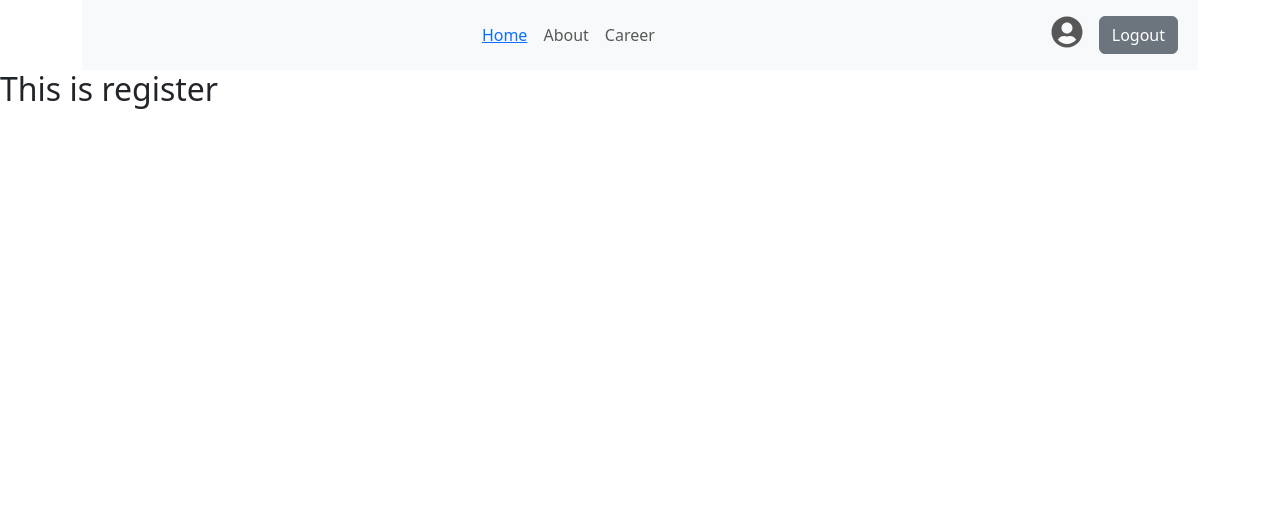
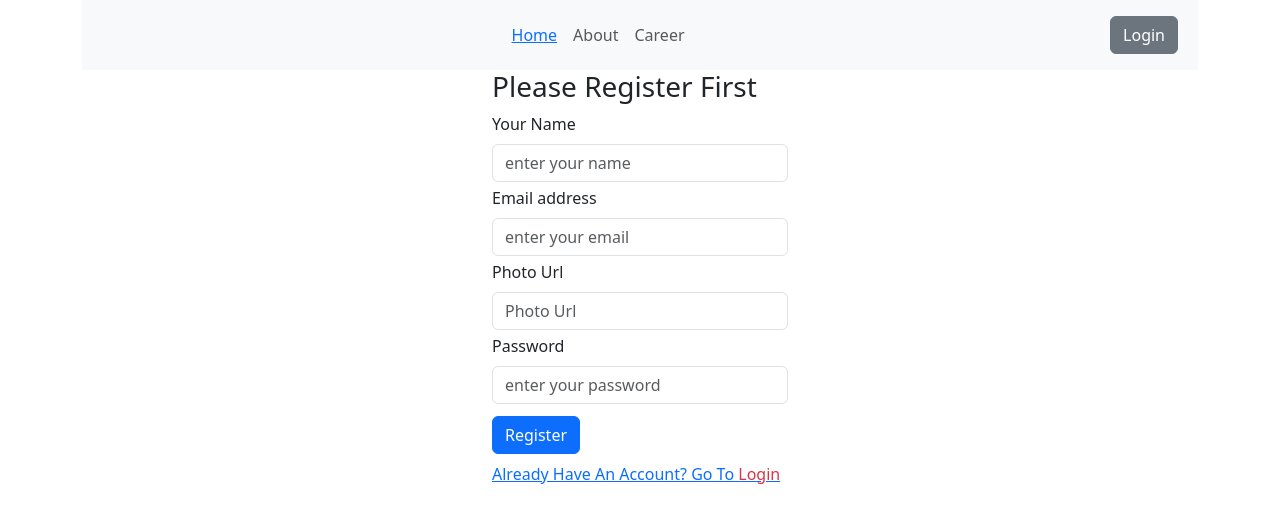
Before and after one commit to sarwar1821201/news-portal-client, a React (Vite) app: page /register in a window 1280 px wide. Shown: the top 522 px of the page. Built offline with nearby package versions, Linux system fonts and the light colour scheme.

Commit message:
create login and logout form

```diff
--- a/src/pages/Login/Login/Login.jsx
+++ b/src/pages/Login/Login/Login.jsx
@@ -1,10 +1,29 @@
 import React from 'react';
+import { Button, Container, Form } from 'react-bootstrap';
+import { Link } from 'react-router-dom';
 
 const Login = () => {
     return (
-        <div>
-            <h2>This is login</h2>
-        </div>
+        <Container className='mx-auto w-25'  >
+            <h3>Please Login</h3>
+         <Form>
+      <Form.Group className="mb-1" controlId="exampleForm.ControlInput1">
+        <Form.Label>Email address</Form.Label>
+        <Form.Control type="email" name='email' placeholder="enter your email" required  />
+      </Form.Group>
+
+      <Form.Group className="mb-1" controlId="exampleForm.ControlInput1">
+        <Form.Label>Password</Form.Label>
+        <Form.Control type="password" name='password' placeholder="enter your password" required  />
+      </Form.Group>
+
+        <Button variant='primary' type='submit'>
+            Login
+        </Button>
+
+        <Link to='/register'> <p className='mt-2'> New To This Site? Please <span className='text-danger'>Register</span>   </p> </Link>
+    </Form>
+        </Container>
     );
 };
 
--- a/src/pages/Login/Register/Register.jsx
+++ b/src/pages/Login/Register/Register.jsx
@@ -1,10 +1,40 @@
 import React from 'react';
+import { Button, Container, Form } from 'react-bootstrap';
+import { Link } from 'react-router-dom';
 
 const Register = () => {
     return (
-        <div>
-            <h2>This is register</h2>
-        </div>
+        <Container className='mx-auto w-25'  >
+        <h3>Please Register First</h3>
+     <Form>
+
+     <Form.Group className="mb-1" controlId="exampleForm.ControlInput1">
+    <Form.Label>Your Name</Form.Label>
+    <Form.Control type="text" name='name' placeholder="enter your name" required  />
+  </Form.Group>
+
+  <Form.Group className="mb-1" controlId="exampleForm.ControlInput1">
+    <Form.Label>Email address</Form.Label>
+    <Form.Control type="email" name='email' placeholder="enter your email" required  />
+  </Form.Group>
+
+  <Form.Group className="mb-1" controlId="exampleForm.ControlInput1">
+    <Form.Label>Photo Url</Form.Label>
+    <Form.Control type="text" name='photo' placeholder="Photo Url" required  />
+  </Form.Group>
+
+  <Form.Group className="mb-1" controlId="exampleForm.ControlInput1">
+    <Form.Label>Password</Form.Label>
+    <Form.Control type="password" name='password' placeholder="enter your password" required  />
+  </Form.Group>
+
+    <Button className='mt-2' variant='primary' type='submit'>
+        Register
+    </Button>
+
+    <Link to='/login'> <p className='mt-2'> Already Have An Account? Go To  <span className='text-danger'>Login</span>   </p> </Link>
+</Form>
+    </Container>
     );
 };
 
--- a/src/pages/Shared/NavigationBar/NavigationBar.jsx
+++ b/src/pages/Shared/NavigationBar/NavigationBar.jsx
@@ -18,7 +18,7 @@ const NavigationBar = () => {
         <Navbar.Collapse id="responsive-navbar-nav">
           <Nav className="mx-auto">
             <Nav.Link href="#features">
-              <Link to='/' >Home</Link>
+              <Link to='/category/0' >Home</Link>
             </Nav.Link>
             <Nav.Link href="#pricing">About</Nav.Link>
             <Nav.Link href="#features">Career</Nav.Link>
--- a/src/providers/AuthProviders.jsx
+++ b/src/providers/AuthProviders.jsx
@@ -7,7 +7,7 @@ import app from '../firebase/firebase.config';
 
 const AuthProviders = ({children}) => {
 
-   const user= {displayName: 'Muri Khan'}
+   const user= null;
     const authInfo= {
         user
     }
```
